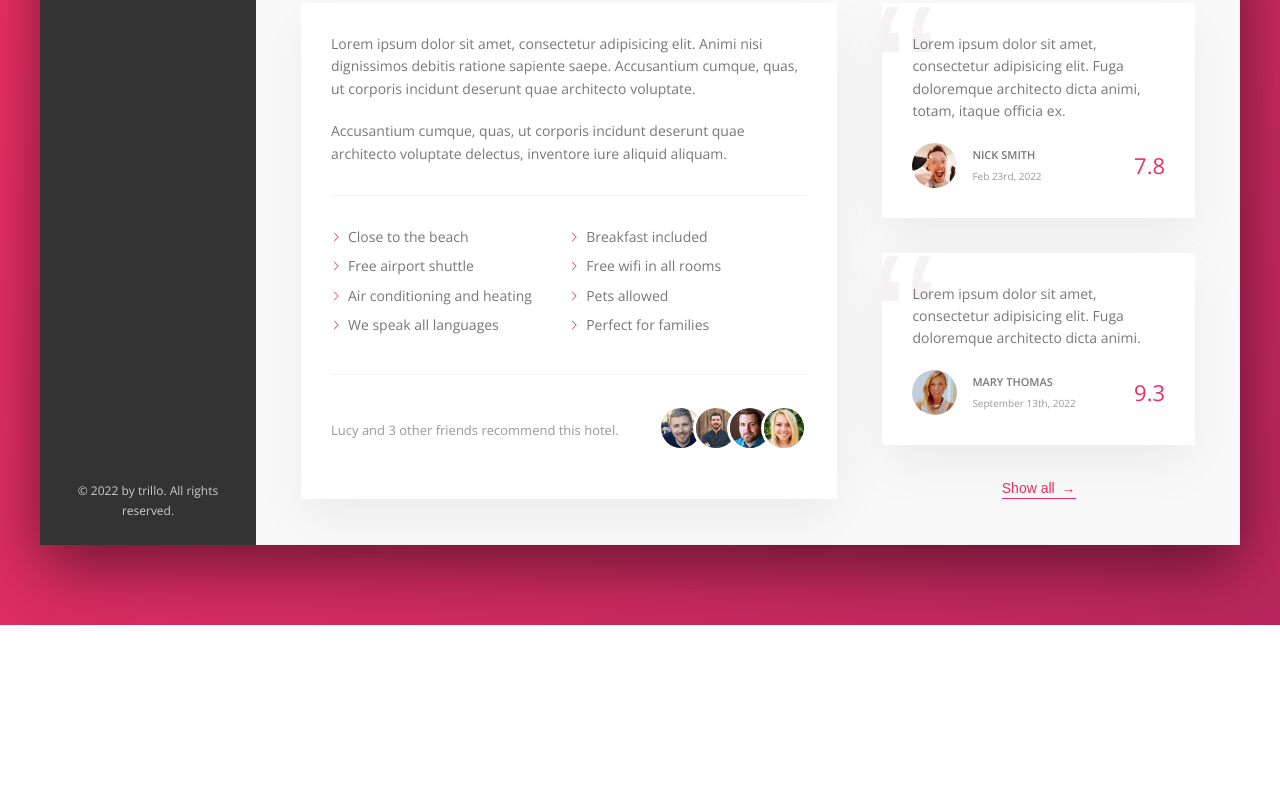
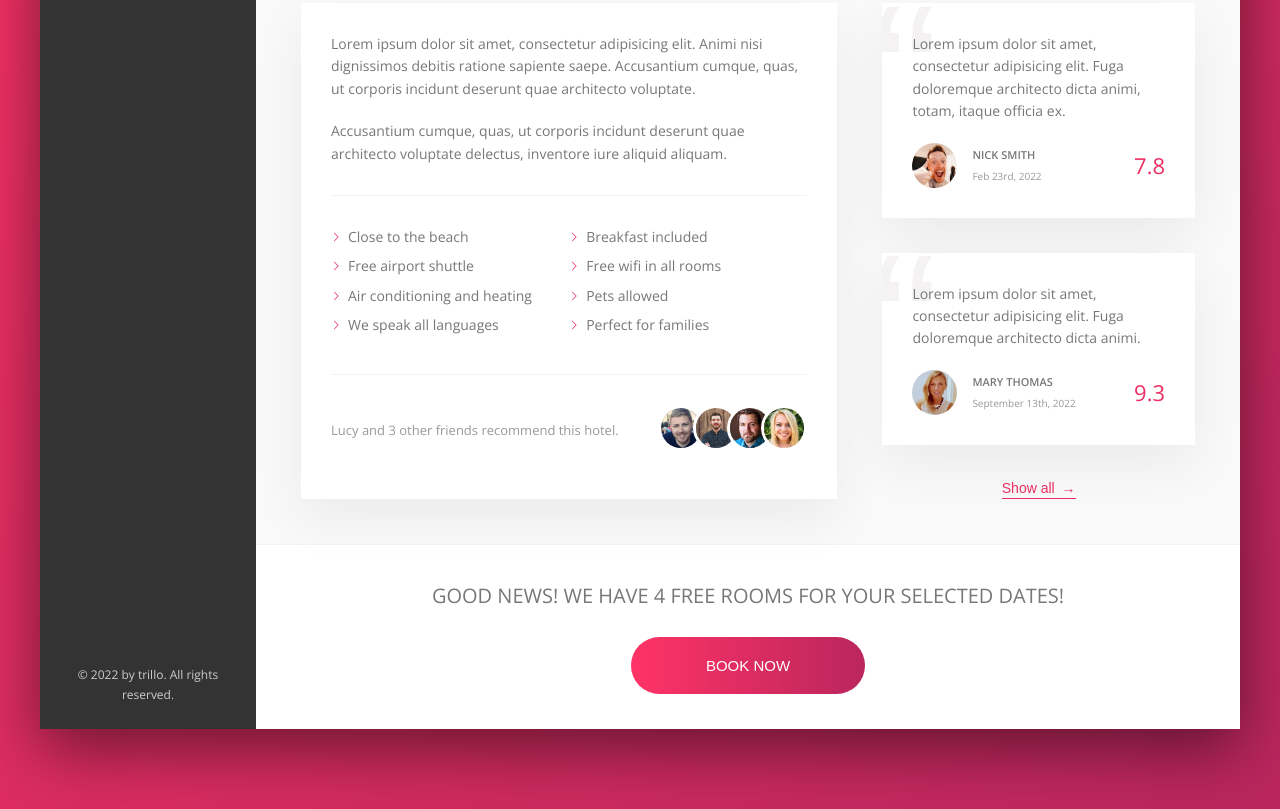
Before and after one commit to OzzyDm/trillo-booking-page, a website: page index.html in a window 1280 px wide. Shown: the part 644-1453 px from the top of the page. Before the commit the page ends 1269 px from the top, so only its background shows below. Drawn offline with nearby package versions, Linux system fonts and the light colour scheme.

Commit message:
booking section added

```diff
--- a/index.html
+++ b/index.html
@@ -234,9 +234,17 @@
                   <div class="review__rating">9.3</div>
                 </figcaption>
               </figure>
-
               <button class="btn-inline">Show all <span>&rarr;</span></button>
             </div>
+          </div>
+          <div class="cta">
+            <h2 class="cta__book-now">
+              Good news! We have 4 free rooms for your selected dates!
+            </h2>
+            <button class="btn">
+              <span class="btn__visible">Book now</span>
+              <span class="btn__invisible">Only 4 rooms left</span>
+            </button>
           </div>
         </main>
       </div>
--- a/sass/_components.scss
+++ b/sass/_components.scss
@@ -441,3 +441,73 @@
     z-index: 1;
   }
 }
+
+///////////////////////////////////////////
+/// CALL TO ACTION
+.cta {
+  padding: 3.5rem 0;
+  text-align: center;
+
+  &__book-now {
+    font-size: 2rem;
+    font-weight: 300;
+    text-transform: uppercase;
+    margin-bottom: 2.5rem;
+  }
+}
+
+///////////////////////////////////////////
+/// CALL TO ACTION BUTTON
+.btn {
+  font-size: 1.5rem;
+  border: none;
+  font-weight: 300;
+  text-transform: uppercase;
+  border-radius: 100px;
+  background-image: linear-gradient(
+    to right,
+    var(--color-primary-light),
+    var(--color-primary-dark)
+  );
+  color: #fff;
+  position: relative;
+  overflow: hidden;
+  cursor: pointer;
+
+  & > * {
+    height: 100%;
+    width: 100%;
+    display: inline-block;
+    transition: all 0.2s;
+  }
+
+  &__visible {
+    padding: 2rem 7.5rem;
+  }
+  &__invisible {
+    position: absolute;
+    padding: 2rem 0;
+    left: 0;
+    top: -100%;
+  }
+
+  &:hover {
+    background-image: linear-gradient(
+      to left,
+      var(--color-primary-light),
+      var(--color-primary-dark)
+    );
+  }
+
+  &:hover &__visible {
+    transform: translateY(100%);
+  }
+  &:hover &__invisible {
+    top: 0;
+  }
+
+  &:focus {
+    outline: none;
+    animation: pulsate 1s infinite;
+  }
+}
```
Also changed, not shown: css/style.css.
